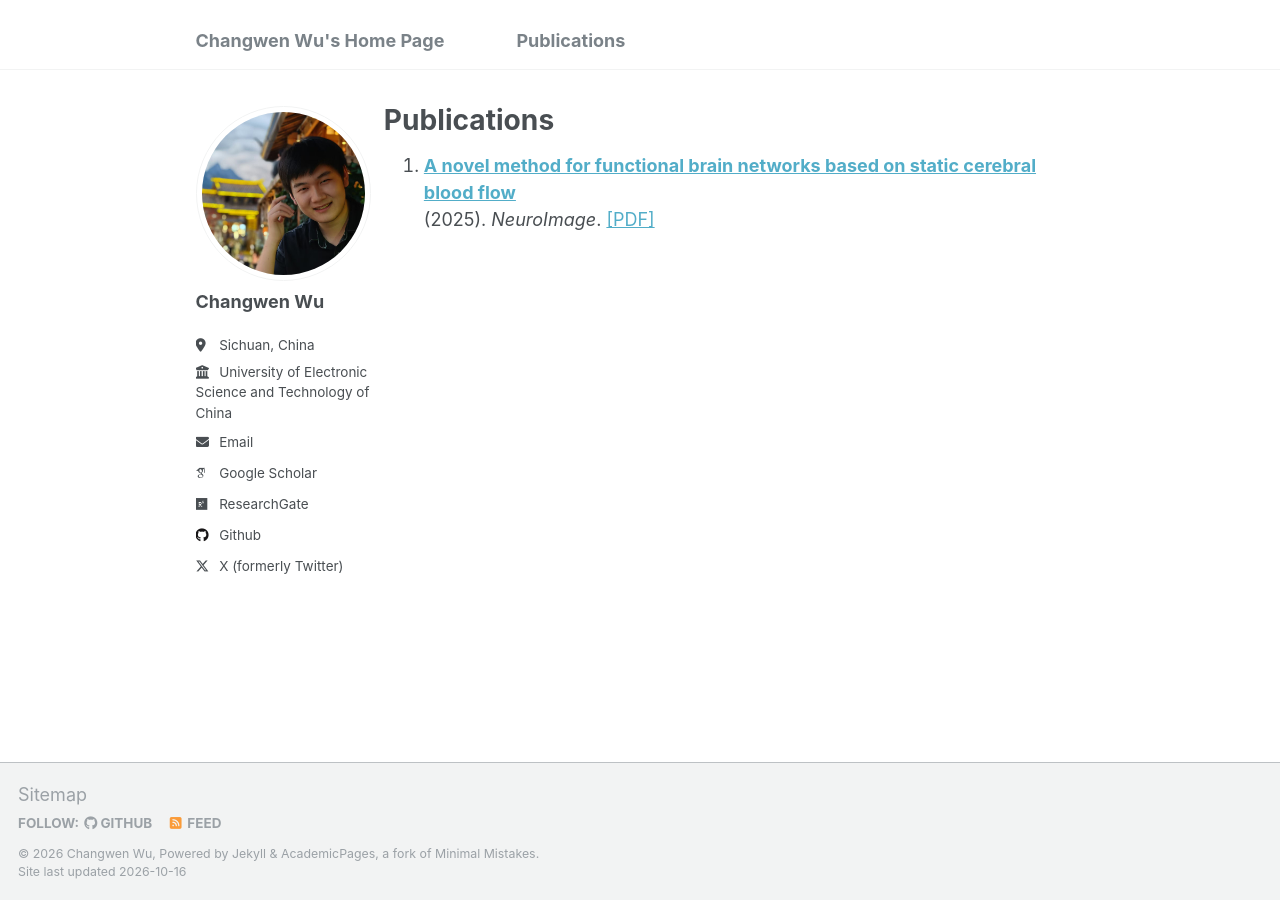
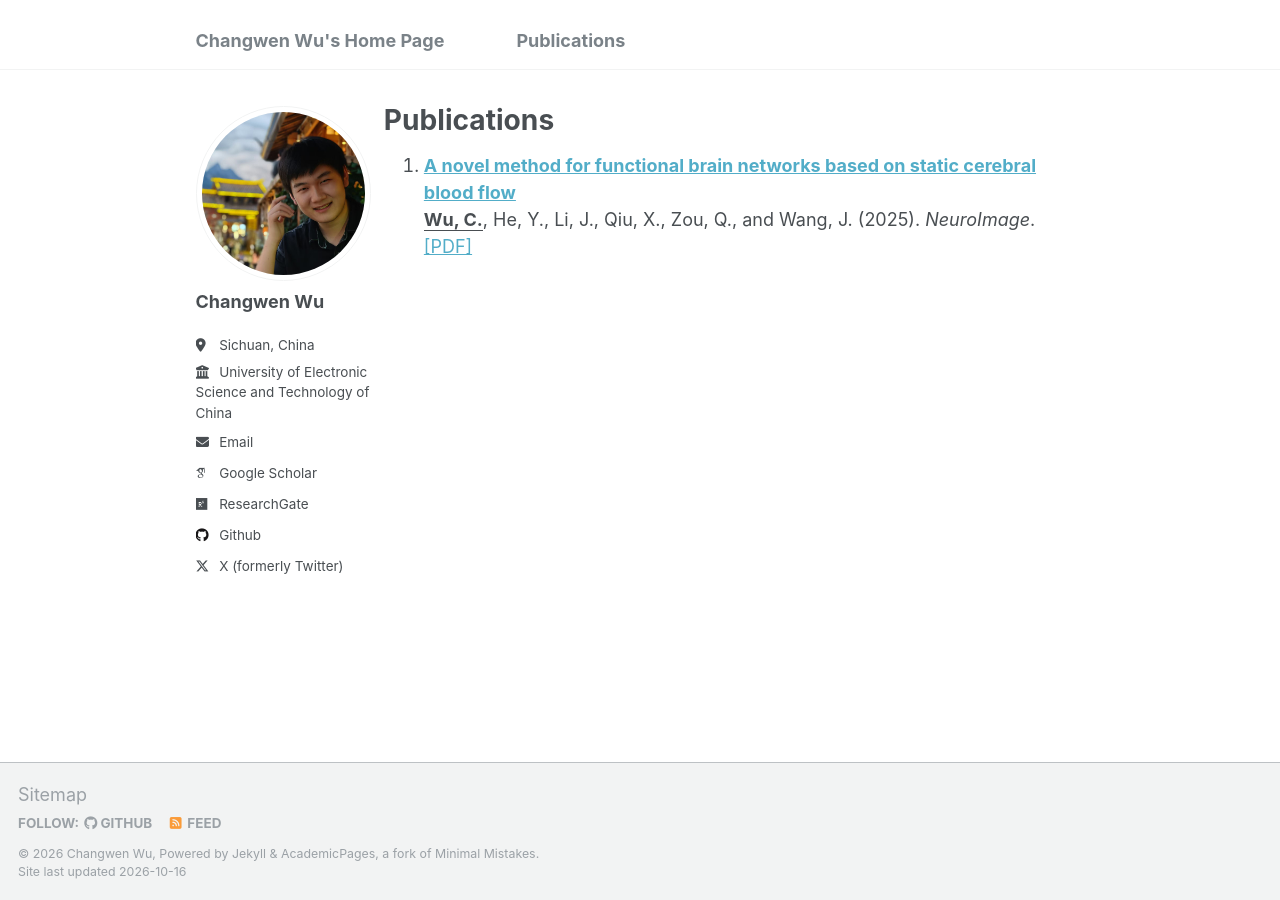
Before and after one commit to Changwen-Wu/Changwen-Wu.github.io, a Jekyll site: the page built from _pages/publications.html, in a window 1280 px wide. Built offline with Jekyll 4.4.1, drawn with Linux system fonts in a browser that asks for light colours; some web fonts are replaced.

Commit message:
Add abbreviated Scholar author names

```diff
--- a/_data/google_scholar_publications.json
+++ b/_data/google_scholar_publications.json
@@ -2,6 +2,7 @@
   {
     "title": "A novel method for functional brain networks based on static cerebral blood flow",
     "authors": "Changwen Wu, Yu He, Junle Li, Xiaofan Qiu, Qihong Zou, Jinhui Wang",
+    "author_abbreviations": "Wu, C.|He, Y.|Li, J.|Qiu, X.|Zou, Q.|Wang, J.",
     "venue": "NeuroImage",
     "year": "2025",
     "url": "https://doi.org/10.1016/j.neuroimage.2025.121069",
```
